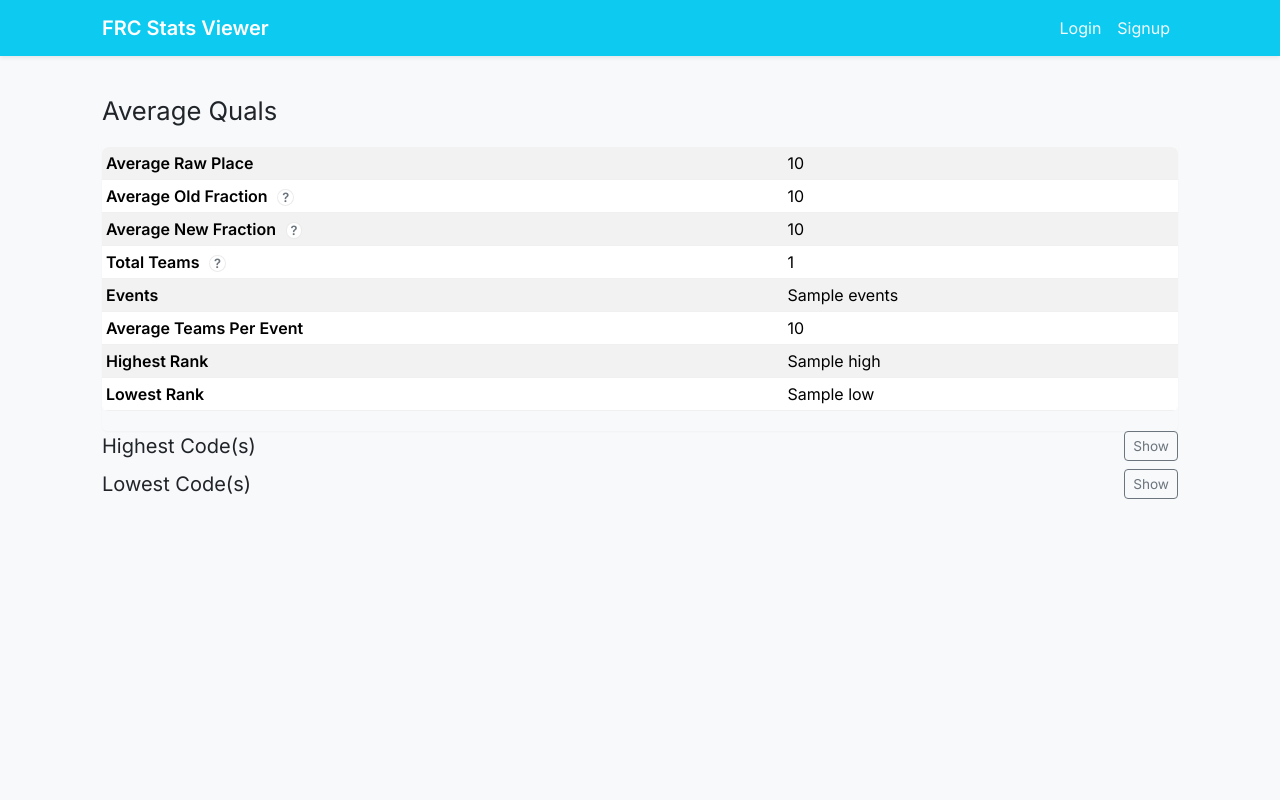
After one commit to Aforementioned1/Robotics-Stats, a Flask app: template templates/quals.html in a window 1280 px wide. The commit adds this page. Run offline with Flask 3, Linux system fonts and the light colour scheme; the template is opened without the code that fills it: most values are stand-ins (such as "Sample title", 1, 10 or a date in 2020); parts of the project's set-up code (start-up, migrations or seed data) failed here and were passed over.

Commit message:
i forgot what i changed here but its been a while since ive committed so hi

```diff
--- a/app.py
+++ b/app.py
@@ -4,7 +4,7 @@ import dotenv
 
 from helpers import login_required
 
-from data_manager import alliance_place_stats, place_stats, perc_win
+from data_manager import alliance_place_stats, place_stats, perc_win, get_team_avg_qual_place
 
 dotenv_file = dotenv.find_dotenv()
 dotenv.load_dotenv(dotenv_file)
@@ -37,8 +37,18 @@ def after_request(response):
 def index():
     return render_template("index.html")
 
-@app.route("/alliances/2026")
-def alliances():
-    stuff = perc_win(2026)
+@app.route("/alliances/<year>")
+def alliances(year):
+    stuff = perc_win(year)
     print(stuff)
     return render_template("alliances.html", alliances=stuff)
+
+@app.route("/team/<code>/avg_quals/<start>/<end>")
+def quals_bounded(code, start, end):
+    avg = get_team_avg_qual_place(code, int(start), int(end))
+    print(avg)
+    return render_template("quals.html", avg=avg)
+
+@app.route("team/<code>")
+def team(code):
+    return
--- /dev/null
+++ b/static/styles.css
@@ -0,0 +1,107 @@
+/* Basic site styles and Bootstrap overrides */
+:root{
+  --brand: #0dcaf0; /* bright info */
+  --bg: #f8f9fb;
+  --muted: #6c757d;
+}
+html,body{height:100%;}
+body{
+  font-family: "Inter", system-ui, -apple-system, "Segoe UI", Roboto, "Helvetica Neue", Arial;
+  background: var(--bg);
+  color: #212529;
+  -webkit-font-smoothing:antialiased;
+  -moz-osx-font-smoothing:grayscale;
+}
+.container{max-width:1100px}
+main.container{padding-top:1rem}
+
+/* Navbar tweaks */
+.navbar-brand{font-weight:600}
+.navbar.bg-info{background-color:var(--brand)!important}
+.navbar .nav-link{color:rgba(255,255,255,0.95)}
+.navbar .nav-link:hover{color:#ffffff;text-decoration:underline}
+.navbar .btn-outline-light{color:#fff;border-color:rgba(255,255,255,0.85)}
+.navbar .btn-outline-light:hover{color:var(--brand);background:#fff}
+
+/* Make cards and tables stand out on the light background */
+.card, .table{background:#ffffff}
+.card{border:1px solid rgba(0,0,0,0.05);border-radius:.4rem}
+.table{border-radius:.4rem;overflow:hidden}
+
+/* Utilities */
+.text-muted{color:var(--muted)!important}
+.btn-sm{font-size:.85rem}
+
+/* Responsive spacing adjustments used across templates */
+.page-header{margin-bottom:1rem}
+.table-responsive{box-shadow:0 1px 2px rgba(0,0,0,0.03);border-radius:.35rem}
+
+/* Small visual polish for lists and links */
+.list-group-item{border:1px solid rgba(0,0,0,0.03)}
+a{color:var(--brand);text-decoration:none}
+a:hover{text-decoration:underline}
+
+/* Fix for overflowing pre/code blocks */
+pre, code{word-break:break-word}
+
+/* Table defaults for templates that don't add Bootstrap classes */
+table{
+  width:100%;
+  border-collapse:collapse;
+  margin-bottom:1rem;
+  background:#fff;
+}
+th, td{
+  padding:.65rem .75rem;
+  text-align:left;
+  vertical-align:top;
+  border-bottom:1px solid rgba(0,0,0,0.06);
+}
+th{font-weight:600;background:rgba(0,0,0,0.02)}
+tr:hover td{background:rgba(13,202,240,0.02)}
+
+/* Make narrow tables wrap nicely on small screens */
+.table-responsive{overflow-x:auto;padding:0.25rem 0;border-radius:.35rem}
+
+/* Heading spacing */
+h1{font-size:1.6rem;margin-bottom:1rem}
+
+/* Aligned table helpers */
+table.table-aligned{table-layout:fixed}
+table.table-aligned th, table.table-aligned td{overflow:visible;text-overflow:clip;white-space:normal}
+
+/* 10-column tables (places): narrow place/total, equal alliance columns */
+table.table-aligned.places col.place{width:6%}
+table.table-aligned.places col.alliance{width:11%}
+table.table-aligned.places col.total{width:6%}
+
+/* 8-column tables (alliances): wide team name, small stat columns */
+
+/* Adjust alliances math so widths sum to 100%: 46 + 6*8 + 6 = 100 */
+table.table-aligned.alliances col.team{width:46%}
+table.table-aligned.alliances col.stat{width:8%}
+table.table-aligned.alliances col.total{width:6%}
+
+/* Center numeric columns, keep first column left-aligned */
+table.table-aligned th, table.table-aligned td{ text-align:center }
+table.table-aligned th:first-child, table.table-aligned td:first-child{ text-align:left }
+
+/* Slightly larger cell padding for readability */
+table.table-aligned th, table.table-aligned td{padding:.9rem .85rem}
+
+/* small help icon for inline tooltips */
+.help{
+  display:inline-block;
+  width:1.05rem;
+  height:1.05rem;
+  line-height:1.05rem;
+  border-radius:50%;
+  border:1px solid rgba(0,0,0,0.08);
+  color:var(--muted);
+  text-align:center;
+  font-size:0.8rem;
+  margin-left:0.35rem;
+  cursor:help;
+  background: #fff;
+}
+.help:hover{background:rgba(13,202,240,0.06);color:#000}
--- a/templates/layout.html
+++ b/templates/layout.html
@@ -104,5 +104,13 @@
             {% block main %}{% endblock %}
             <!-- <footer>Synonyms from thesaurus.com</footer> -->
         </main>
+        <script>
+            document.addEventListener('DOMContentLoaded', function () {
+                var tooltipTriggerList = [].slice.call(document.querySelectorAll('[data-bs-toggle="tooltip"]'))
+                tooltipTriggerList.forEach(function (el) {
+                    new bootstrap.Tooltip(el, { delay: { show: 0, hide: 150 } })
+                })
+            })
+        </script>
     </body>
 </html>
--- /dev/null
+++ b/templates/quals.html
@@ -0,0 +1,107 @@
+{% extends "layout.html" %}
+
+{% block title %}
+    Alliances
+{% endblock %}
+
+{% block main %}
+    <h1>Average Quals</h1>
+    <div class="table-responsive">
+    <table class="table table-striped table-hover table-sm">
+        <tbody>
+            <tr>
+                <th scope="row">Average Raw Place</th>
+                <td>{{ avg.avg_place }}</td>
+            </tr>
+            <tr>
+                <th scope="row">Average Old Fraction <span class="help" title="This stat is a weighted average of
+                    place that takes teams per event into account. It is calculated by dividing each place by the
+                    amount of teams in each event. A ranking closer to 0 is stronger (rank 1 every event), and a ranking closer to 1 is weaker (ranked last every event." data-bs-toggle="tooltip" data-bs-placement="top">?</span></th>
+                <td>{{ avg.avg_old_perc }}</td>
+            </tr>
+            <tr>
+                <th scope="row">Average New Fraction <span class="help" title="This stat is a weighted average of
+                    place that takes teams per event into account. Unlike the old fraction, it is possible to obtain a new fraction of 0.
+                    It is calculated by dividing each place minus 1 by the amount of teams minus 1 in each event.
+                    A ranking closer to 0 is stronger (rank 1 every event), and a ranking closer to 1 is weaker (ranked last every event)." data-bs-toggle="tooltip" data-bs-placement="top">?</span></th>
+                <td>{{ avg.avg_new_perc }}</td>
+            </tr>
+            <tr>
+                <th scope="row">Total Teams <span class="help" title="The total amount of teams at events that this team has competed at.
+                    Includes the team, so the total number of teams competed against can be calculated by subtracting
+                    Events from Total Teams." data-bs-toggle="tooltip" data-bs-placement="top">?</span></th>
+                <td>{{ avg.total_teams }}</td>
+            </tr>
+            <tr>
+                <th scope="row">Events</th>
+                <td>{{ avg.events }}</td>
+            </tr>
+            <tr>
+                <th scope="row">Average Teams Per Event</th>
+                <td>{{ avg.avg_teams_per_event }}</td>
+            </tr>
+            <tr>
+                <th scope="row">Highest Rank</th>
+                <td>{{ avg.high }}</td>
+            </tr>
+            <tr>
+                <th scope="row">Lowest Rank</th>
+                <td>{{ avg.low }}</td>
+            </tr>
+        </tbody>
+    </table>
+    </div>
+    <div class="d-flex justify-content-between align-items-center mb-2">
+        <h2 class="h5 mb-0">Highest Code(s)</h2>
+        <button id="toggleHigh" class="btn btn-sm btn-outline-secondary" type="button" data-bs-toggle="collapse" data-bs-target="#highCodesCollapse" aria-expanded="false" aria-controls="highCodesCollapse">
+            Show
+        </button>
+    </div>
+    <div class="collapse" id="highCodesCollapse">
+      <div class="table-responsive">
+      <table class="table table-striped table-hover table-sm mb-3">
+          <tbody>
+          {% for code in avg.high_codes %}
+              <tr><td>{{ code }}</td></tr>
+          {% endfor %}
+          </tbody>
+      </table>
+      </div>
+    </div>
+    <div class="d-flex justify-content-between align-items-center mb-2">
+        <h2 class="h5 mb-0">Lowest Code(s)</h2>
+        <button id="toggleLow" class="btn btn-sm btn-outline-secondary" type="button" data-bs-toggle="collapse" data-bs-target="#lowCodesCollapse" aria-expanded="false" aria-controls="lowCodesCollapse">
+            Show
+        </button>
+    </div>
+    <div class="collapse" id="lowCodesCollapse">
+      <div class="table-responsive">
+      <table class="table table-striped table-hover table-sm mb-3">
+          <tbody>
+          {% for code in avg.low_codes %}
+              <tr><td>{{ code }}</td></tr>
+          {% endfor %}
+          </tbody>
+      </table>
+      </div>
+    </div>
+
+
+{% endblock %}
+
+<script>
+document.addEventListener('DOMContentLoaded', function(){
+    var high = document.getElementById('highCodesCollapse');
+    var btnHigh = document.getElementById('toggleHigh');
+    if(high && btnHigh){
+        high.addEventListener('show.bs.collapse', function(){ btnHigh.textContent = 'Hide' });
+        high.addEventListener('hide.bs.collapse', function(){ btnHigh.textContent = 'Show' });
+    }
+    var low = document.getElementById('lowCodesCollapse');
+    var btnLow = document.getElementById('toggleLow');
+    if(low && btnLow){
+        low.addEventListener('show.bs.collapse', function(){ btnLow.textContent = 'Hide' });
+        low.addEventListener('hide.bs.collapse', function(){ btnLow.textContent = 'Show' });
+    }
+});
+</script>
```
Also changed, not shown: data_manager.py (+336 -51 lines), templates/alliances.html (+90 -4 lines), 1 other file.
